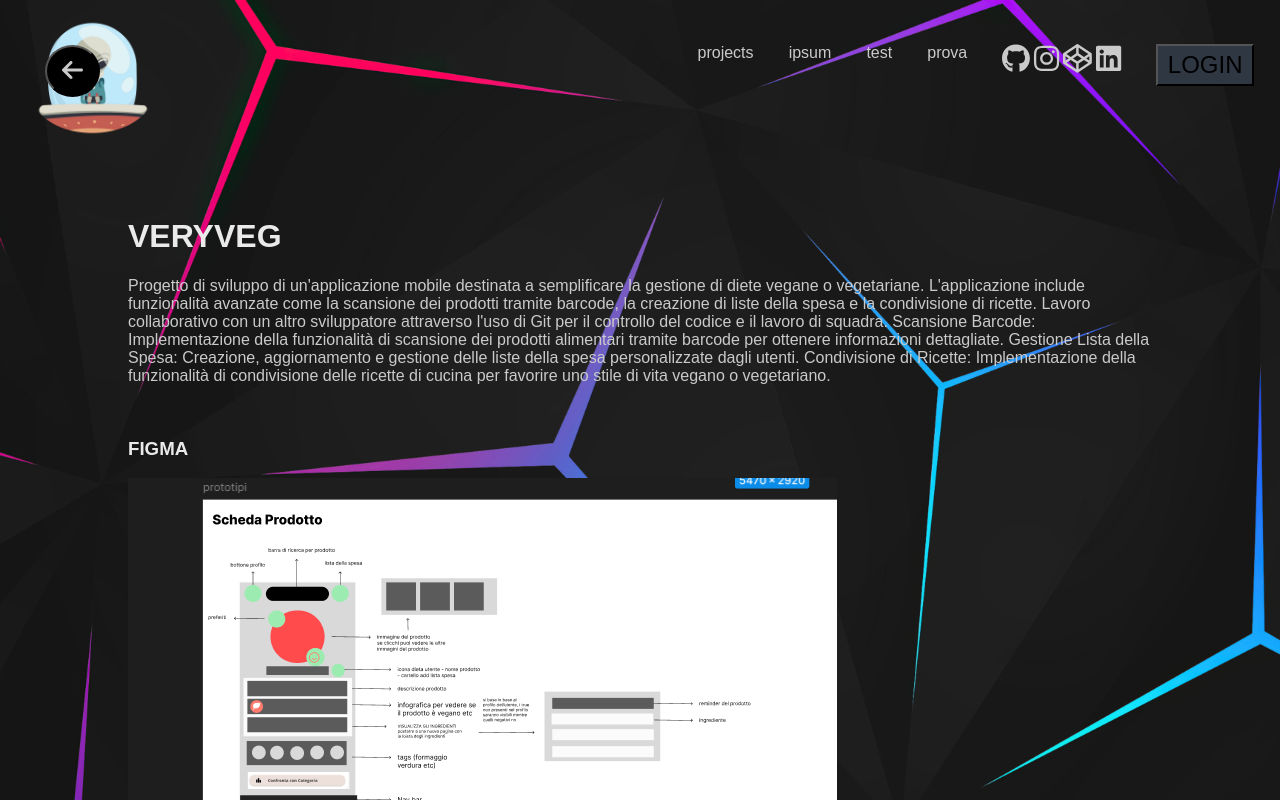
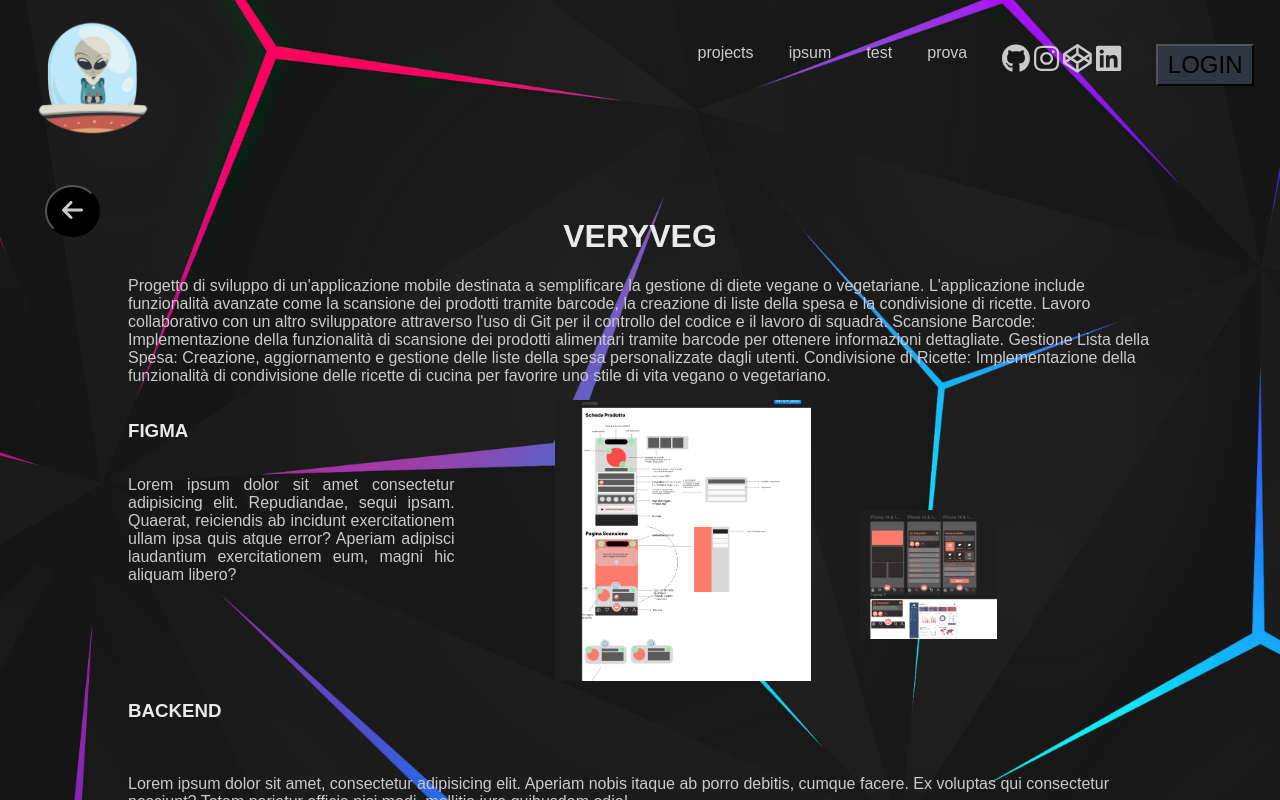
Before and after one commit to gianlucaKun/portfolio, a React (Vite) app: page /portfolio/veryveg in a window 1280 px wide. Shown: the top 800 px of the page. Built offline with nearby package versions, Linux system fonts and the light colour scheme.

Commit message:
add scss mobile

```diff
--- a/src/App.scss
+++ b/src/App.scss
@@ -26,3 +26,6 @@ a{
         color: rgb(238, 179, 52);
     }
 }
+
+
+//max width: 450px;
--- a/src/components/header/Header.scss
+++ b/src/components/header/Header.scss
@@ -41,7 +41,59 @@ header {
     height: 120px;
     padding-left: 25px;
     &.animate {
-      animation: elliptical-movement 5s linear forwards;
+      animation: none;
     }
   }
 }
+
+@media (width > 768px) {
+  @keyframes elliptical-movement {
+    0% {
+      transform: translateX(0) translateY(0) scale(1);
+    }
+    12.5% {
+      transform: translateX(150px) translateY(75px) scale(1.1);
+    }
+    25% {
+      transform: translateX(300px) translateY(100px) scale(1.2);
+    }
+    37.5% {
+      transform: translateX(450px) translateY(100px) scale(1.3);
+    }
+    50% {
+      transform: translateX(620px) translateY(200px) scale(1.4);
+    }
+    62.5% {
+      transform: translateX(750px) translateY(200px) scale(1.8);
+    }
+    80% {
+      transform: translateX(450px) translateY(100px) scale(1.5);
+    }
+    100% {
+      transform: translateX(100px) translateY(40px) scale(1.2);
+    }
+  }
+  header {
+    display: flex;
+    position: relative;
+    top: 10px;
+
+    img {
+      position: absolute;
+      height: 120px;
+      padding-left: 25px;
+      &.animate {
+        animation: elliptical-movement 5s linear forwards;
+      }
+    }
+  }
+}
+@media (width < 768px) {
+ header img {
+    height: 120px;
+    padding-left: 5px;
+    &.animate {
+      animation: none;
+    }
+  }
+}
--- a/src/pages/Home.scss
+++ b/src/pages/Home.scss
@@ -98,3 +98,22 @@ h4.welcome {
       }
     }
   }
+
+  // max width
+
+  @media (width < 450px) {
+    main.containerHome {
+    padding: 25px 5px;
+  }
+  .containerBio {
+    width: 350px;
+    margin-top: 25px;
+
+    h2 {
+      text-align: left;
+      font-size: 1.8rem;
+      width: max-content;
+      height: 4rem;
+    }
+  }
+  }
--- a/src/pages/veryveg/Veryveg.scss
+++ b/src/pages/veryveg/Veryveg.scss
@@ -7,7 +7,7 @@ main.containerVeryveg {
 
 & h1, h2, h3, h4 {
     text-transform: uppercase;
-}
+
 }
 .btnleftArrow {
   background-color: #000;
@@ -16,5 +16,39 @@ main.containerVeryveg {
   font-size: 1.5rem;
   position: absolute;
   left: 45px;
-  top: 45px;
+  top: 185px;
 }
+.title {
+    text-align: center;
+}
+
+
+.containerFigma {
+    display: grid;
+    grid: auto / 2fr 1fr 2fr;
+    grid-template-areas:
+    "title title title"
+    "description img1 img2";
+    column-gap: 85px;
+}
+.titleFigma  {
+    grid-area: title;
+}
+.figma1 {
+    margin-top: -60px;
+    grid-area: img1;
+    width: 150%;
+    z-index: 100;
+}
+.figma2 {
+    grid-area: img2;
+    width: 40%;
+    padding-top: 50px;
+    margin-left: 50px;
+}
+.descriptionFigma {
+    grid-area: description;
+    text-align: justify;
+    padding: 0 15px 0 0;
+}
+}
--- a/src/pages/veryveg/Veryveg.tsx
+++ b/src/pages/veryveg/Veryveg.tsx
@@ -1,7 +1,7 @@
 import React from "react";
 import "./Veryveg.scss";
-import figma from '../../assets/figmaveryveg.png'
-import figma2 from '../../assets/figmaveryveg2.png'
+import figma1 from "../../assets/figmaveryveg.png";
+import figma2 from "../../assets/figmaveryveg2.png";
 import { Link } from "react-router-dom";
 import { faArrowLeft } from "@fortawesome/free-solid-svg-icons/faArrowLeft";
 import { FontAwesomeIcon } from "@fortawesome/react-fontawesome";
@@ -9,30 +9,51 @@ import { FontAwesomeIcon } from "@fortawesome/react-fontawesome";
 const Veryveg: React.FC = () => {
   return (
     <main className="containerVeryveg">
-      <button className="btnleftArrow"><Link to="/"><FontAwesomeIcon icon={faArrowLeft} className="leftArrow" /></Link></button>
-      <h1>Veryveg</h1>
-      <div>
-        <p>
-        Progetto di sviluppo di un'applicazione mobile destinata a semplificare la
- gestione di diete vegane o vegetariane. L'applicazione include funzionalità
- avanzate come la scansione dei prodotti tramite barcode, la creazione di liste
- della spesa e la condivisione di ricette. Lavoro collaborativo con un altro
- sviluppatore attraverso l'uso di Git per il controllo del codice e il lavoro di
- squadra.
- Scansione Barcode: Implementazione della funzionalità di scansione dei
- prodotti alimentari tramite barcode per ottenere informazioni dettagliate.
- Gestione Lista della Spesa: Creazione, aggiornamento e gestione delle liste della
- spesa personalizzate dagli utenti.
- Condivisione di Ricette: Implementazione della funzionalità di condivisione delle
- ricette di cucina per favorire uno stile di vita vegano o vegetariano.
+      <button className="btnleftArrow">
+        <Link to="/">
+          <FontAwesomeIcon icon={faArrowLeft} className="leftArrow" />
+        </Link>
+      </button>
+      <h1 className="title">Veryveg</h1>
+      <div className="containerDescription">
+        <p className="description">
+          Progetto di sviluppo di un'applicazione mobile destinata a
+          semplificare la gestione di diete vegane o vegetariane. L'applicazione
+          include funzionalità avanzate come la scansione dei prodotti tramite
+          barcode, la creazione di liste della spesa e la condivisione di
+          ricette. Lavoro collaborativo con un altro sviluppatore attraverso
+          l'uso di Git per il controllo del codice e il lavoro di squadra.
+          Scansione Barcode: Implementazione della funzionalità di scansione dei
+          prodotti alimentari tramite barcode per ottenere informazioni
+          dettagliate. Gestione Lista della Spesa: Creazione, aggiornamento e
+          gestione delle liste della spesa personalizzate dagli utenti.
+          Condivisione di Ricette: Implementazione della funzionalità di
+          condivisione delle ricette di cucina per favorire uno stile di vita
+          vegano o vegetariano.
         </p>
-        <img src="" alt="" />
       </div>
-      <div><h3>figma</h3>
-      <img src={figma} alt="" />
-      <img src={figma2} alt="" />
-      <p>Lorem ipsum dolor sit amet consectetur adipisicing elit. Repudiandae, sequi ipsam. Quaerat, reiciendis ab incidunt exercitationem ullam ipsa quis atque error? Aperiam adipisci laudantium exercitationem eum, magni hic aliquam libero?</p></div>
-      <div><h3>backend</h3><img src="" alt="" /><p>Lorem ipsum dolor sit amet, consectetur adipisicing elit. Aperiam nobis itaque ab porro debitis, cumque facere. Ex voluptas qui consectetur nesciunt? Totam pariatur officia nisi modi, mollitia iure quibusdam odio!</p></div>
+      <div className="containerFigma">
+        <h3 className="titleFigma">figma</h3>
+        <img src={figma1} alt="" className="imgFigma figma1"/>
+        <img src={figma2} alt="" className="imgFigma figma2"/>
+        <p className="description descriptionFigma">
+          Lorem ipsum dolor sit amet consectetur adipisicing elit. Repudiandae,
+          sequi ipsam. Quaerat, reiciendis ab incidunt exercitationem ullam ipsa
+          quis atque error? Aperiam adipisci laudantium exercitationem eum,
+          magni hic aliquam libero?
+        </p>
+      </div>
+      <div className="containerBE">
+        <h3 className="titleBE">backend</h3>
+        <img src="" alt="" className="imgBE"/>
+        <p className="description descriptionBE">
+          Lorem ipsum dolor sit amet, consectetur adipisicing elit. Aperiam
+          nobis itaque ab porro debitis, cumque facere. Ex voluptas qui
+          consectetur nesciunt? Totam pariatur officia nisi modi, mollitia iure
+          quibusdam odio!
+        </p>
+      </div>
+      <h1>in progress.....</h1>
     </main>
   );
 };
```
